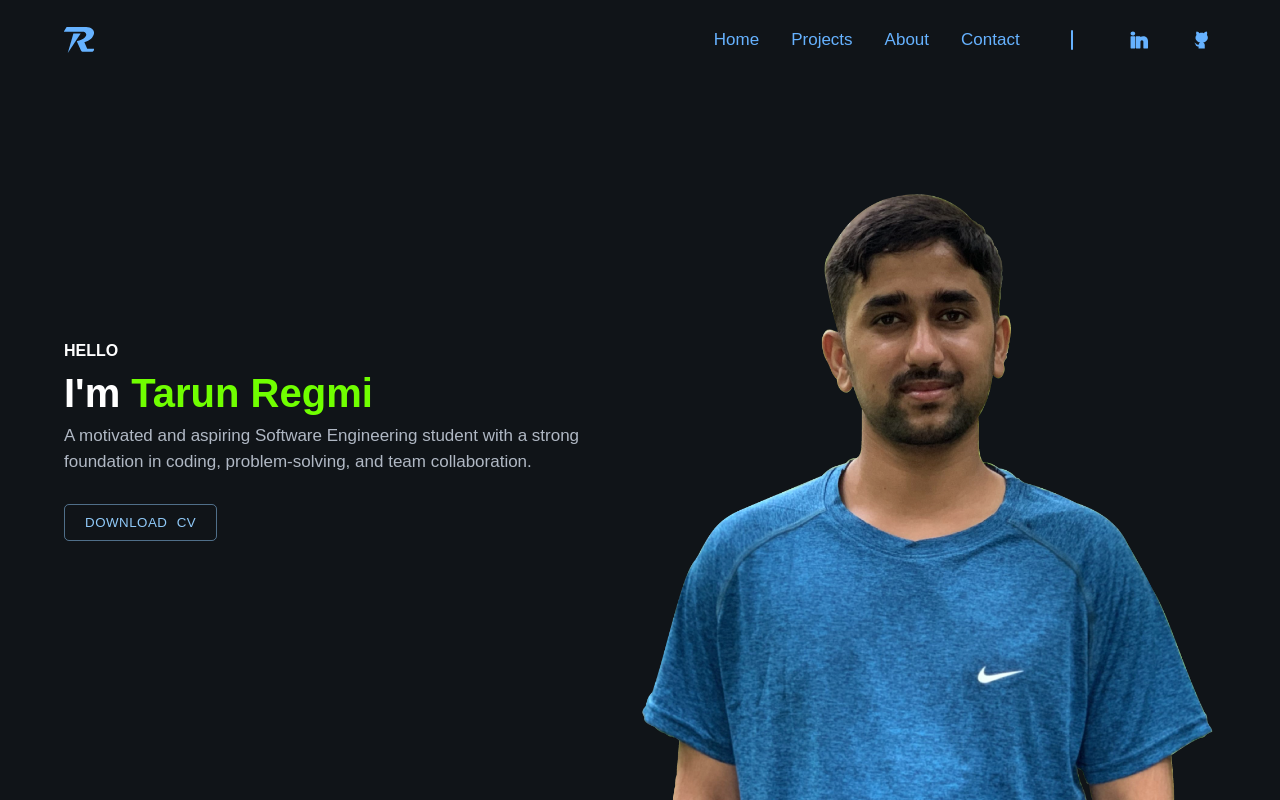
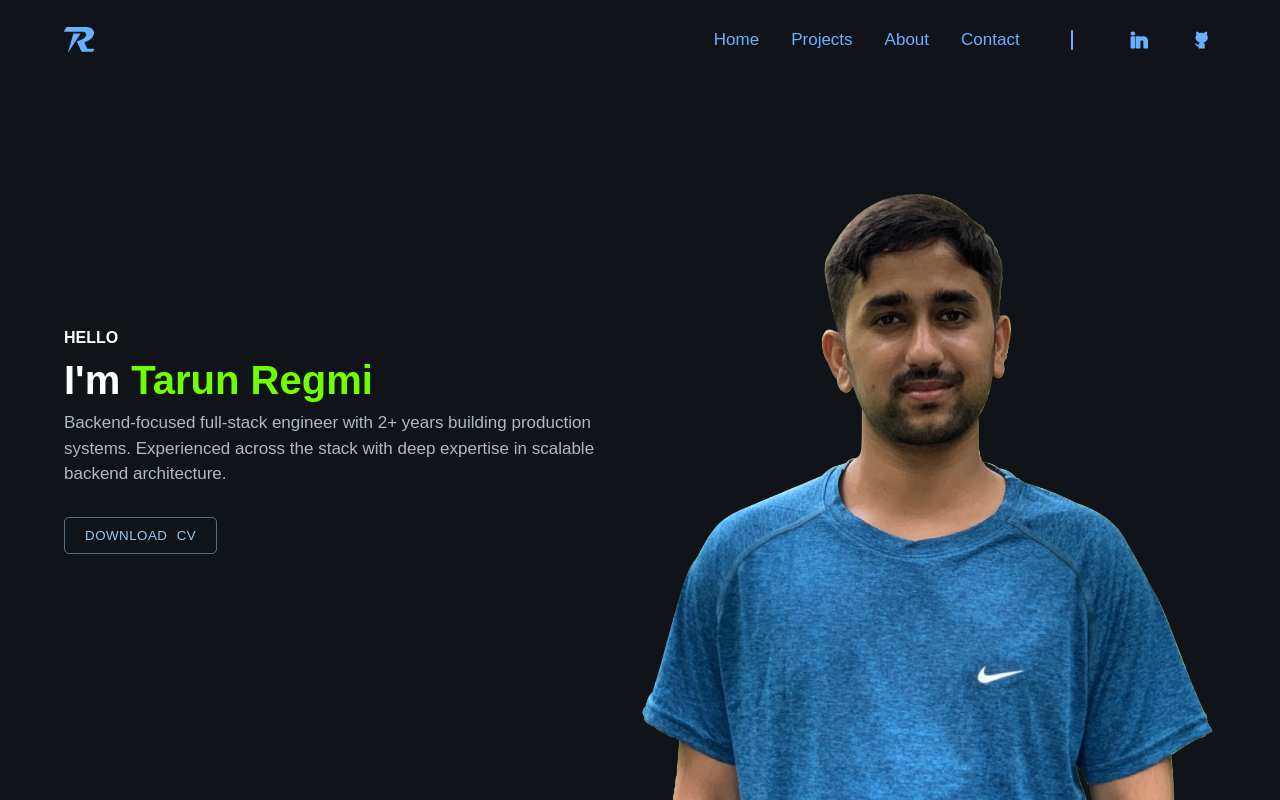
Before and after one commit to tarunregmi/tarunregmi.github.io, a Svelte app: page / in a window 1280 px wide. Built offline with nearby package versions, Linux system fonts and the light colour scheme.

Commit message:
update description

```diff
--- a/src/pages/Home/Home.svelte
+++ b/src/pages/Home/Home.svelte
@@ -8,7 +8,7 @@
 		<div>
 			<h4 class="hello">HELLO</h4>
 			<h1 class="intro">I'm <span class="mark">Tarun Regmi</span></h1>
-			<p>A motivated and aspiring Software Engineer{#if true}ing student{/if} with a strong foundation in coding, problem-solving, and team collaboration.</p>
+			<p>Backend-focused full-stack engineer with 2+ years building production systems. Experienced across the stack with deep expertise in scalable backend architecture.</p>
 			<button class="button"><a href="#download">DOWNLOAD CV</a></button>
 		</div>
 	</div>
```
